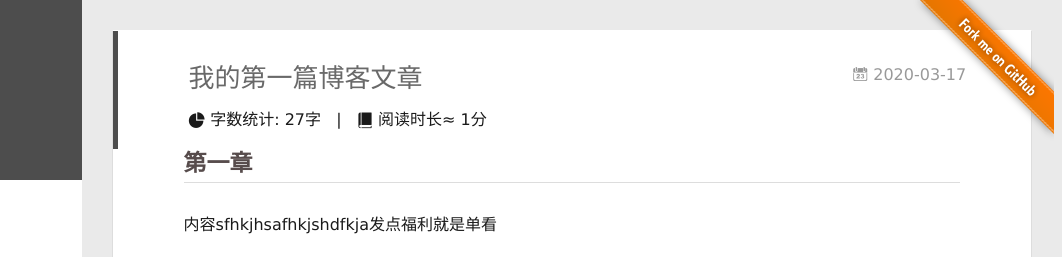
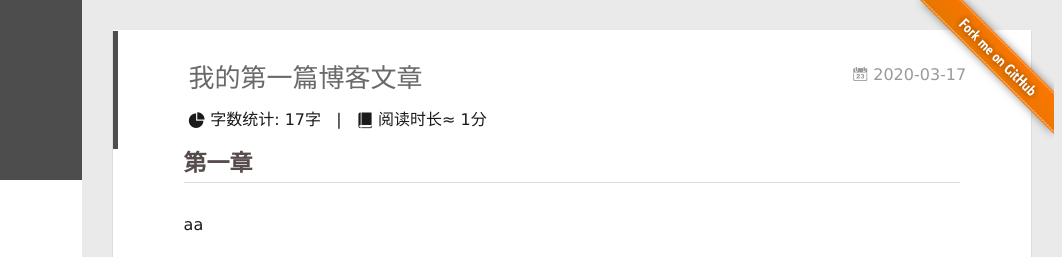
Before and after one commit to vector9584/vector9584.github.io, a plain HTML site: page 2020/03/17/我的第一篇博客文章/index.html in a window 1280 px wide. Shown: the top 257 px of the page, 218-1280 px from the left. Drawn offline with Linux system fonts and the light colour scheme; some packages are replaced by stand-ins of ours; no server answers; a script that the page names is missing.

Commit message:
Site updated: 2020-03-18 21:28:13

```diff
--- a/2020/03/17/我的第一篇博客文章/index.html
+++ b/2020/03/17/我的第一篇博客文章/index.html
@@ -10,15 +10,15 @@
   <meta name="generator" content="hexo-theme-yilia-plus">
   <meta name="viewport" content="width=device-width, initial-scale=1, maximum-scale=1">
 
-  <meta name="description" content="第一章内容sfhkjhsafhkjshdfkja发点福利就是单看  第二章内容  参考文献百度一下">
+  <meta name="description" content="第一章aa  第二章内容  参考文献百度一下">
 <meta property="og:type" content="article">
 <meta property="og:title" content="我的第一篇博客文章">
 <meta property="og:url" content="http://yoursite.com/2020/03/17/%E6%88%91%E7%9A%84%E7%AC%AC%E4%B8%80%E7%AF%87%E5%8D%9A%E5%AE%A2%E6%96%87%E7%AB%A0/index.html">
 <meta property="og:site_name" content="Hexo">
-<meta property="og:description" content="第一章内容sfhkjhsafhkjshdfkja发点福利就是单看  第二章内容  参考文献百度一下">
+<meta property="og:description" content="第一章aa  第二章内容  参考文献百度一下">
 <meta property="og:locale" content="en_US">
 <meta property="article:published_time" content="2020-03-17T15:55:11.000Z">
-<meta property="article:modified_time" content="2020-03-18T13:00:26.931Z">
+<meta property="article:modified_time" content="2020-03-18T13:27:07.535Z">
 <meta property="article:author" content="John Doe">
 <meta name="twitter:card" content="summary">
 
@@ -220,7 +220,7 @@
       <!-- 百度字体平台:http://fontstore.baidu.com/static/editor/index.html -->
       <i class="icon-statistics"></i>
       <span class="post-meta-item-text"> 字数统计:</span>
-      <span class="post-count">27字</span>
+      <span class="post-count">17字</span>
     </span>
   </span>
 
@@ -240,7 +240,7 @@
 
   <div class="article-entry" itemprop="articleBody">
 
-    <h2 id="第一章"><a href="#第一章" class="headerlink" title="第一章"></a>第一章</h2><p>内容sfhkjhsafhkjshdfkja发点福利就是单看</p>
+    <h2 id="第一章"><a href="#第一章" class="headerlink" title="第一章"></a>第一章</h2><p>aa</p>
 <hr>
 <h2 id="第二章"><a href="#第二章" class="headerlink" title="第二章"></a>第二章</h2><p>内容</p>
 <hr>
```
Also changed, not shown: index.html (+1 -1 lines).
